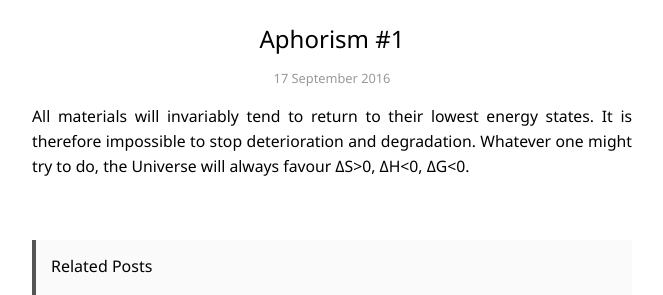
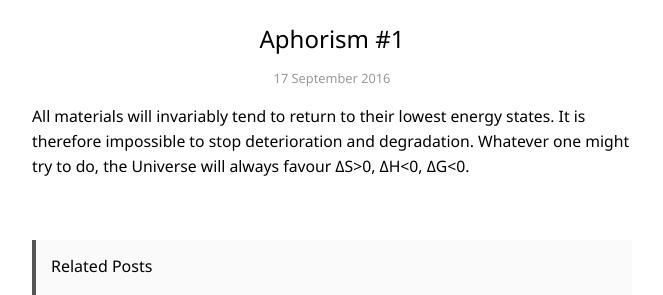
Before and after one commit to pgalatis/pgalatis.github.io, a Jekyll site: the page built from _posts/2016-09-17-Aphorism#1.markdown, in a window 1280 px wide. Shown: the part 279-574 px from the top of the page, without its empty margins (308-971 px from the left). Built offline with Jekyll 4.4.1, drawn with Linux system fonts in a browser that asks for light colours; nearby versions of some CDN libraries.

Commit message:
Update style.css

```diff
--- a/css/style.css
+++ b/css/style.css
@@ -123,18 +123,18 @@
 
 aside.related ul.related-posts h3 {
   font-size: .95rem;
-  font-weight: 300;
+  font-weight: 400;
 }
 
 aside.related ul.related-posts {
   list-style-type: none;
-  font-weight: 300;
+  font-weight: 400;
   margin-left: 0;
   padding-left: 0;
 }
 
 aside.related ul li {
-  font-weight: 300;
+  font-weight: 400;
   list-style-type: none;
 }
 
@@ -169,7 +169,7 @@
 }
 
 .entry {
-    text-align: justify;
+    text-align: left;
     margin-bottom: 60px;
 }
 
```
